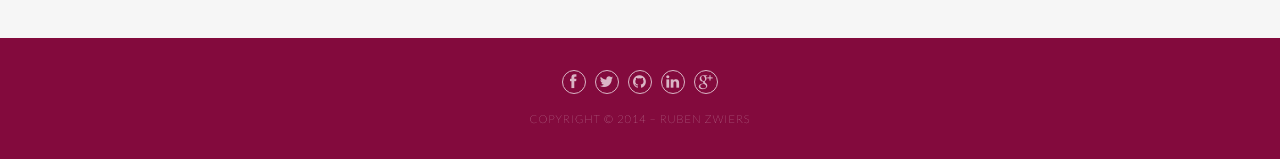
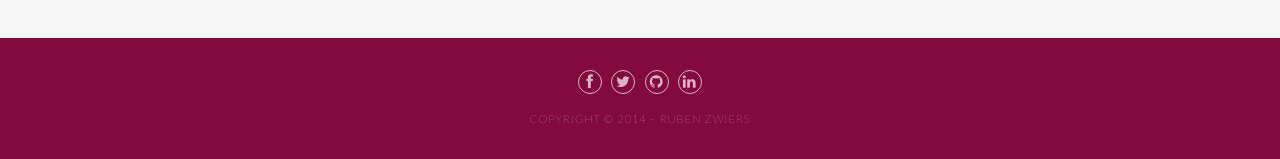
Before and after one commit to Rubsel/rubsel.github.io, a plain HTML site: page index.html in a window 1280 px wide. Shown: the part 710-869 px from the top of the page. Drawn offline with nearby package versions, Linux system fonts and the light colour scheme.

Commit message:
Remove Google+

```diff
--- a/index.html
+++ b/index.html
@@ -82,7 +82,6 @@
                   <li><a href="https://twitter.com/rubsel"><i class="fa fa-twitter"></i></a></li>
                   <li><a href="https://github.com/rubsel"><i class="fa fa-github"></i></a></li>
                   <li><a href="http://nl.linkedin.com/in/rubsel/"><i class="fa fa-linkedin"></i></a></li>
-                  <li><a href="https://plus.google.com/+RubenZwiers/"><i class="fa fa-google-plus"></i></a></li>
                 </ul>
                <p>Copyright &copy; 2014 &ndash; Ruben Zwiers</p>
             </footer>
```
